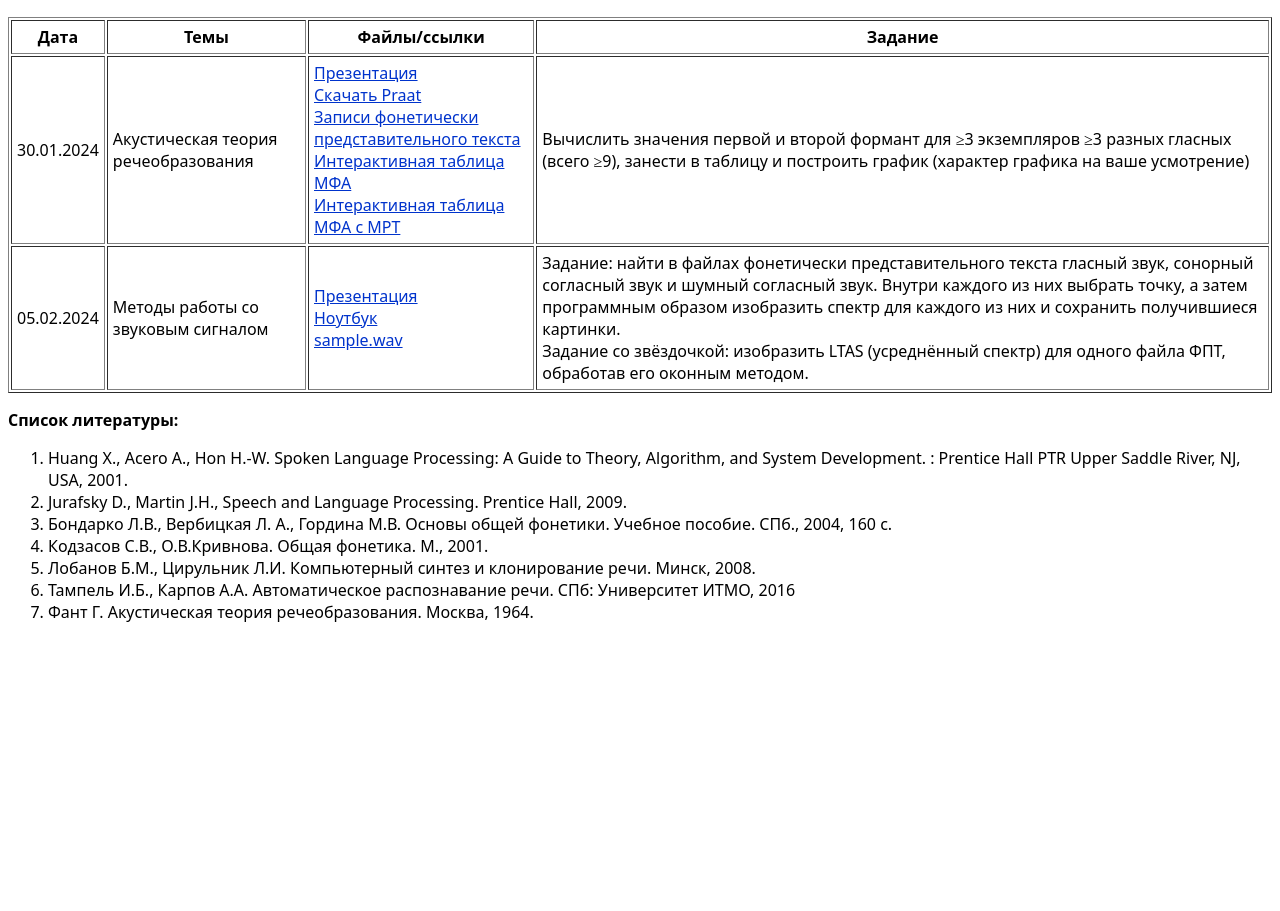
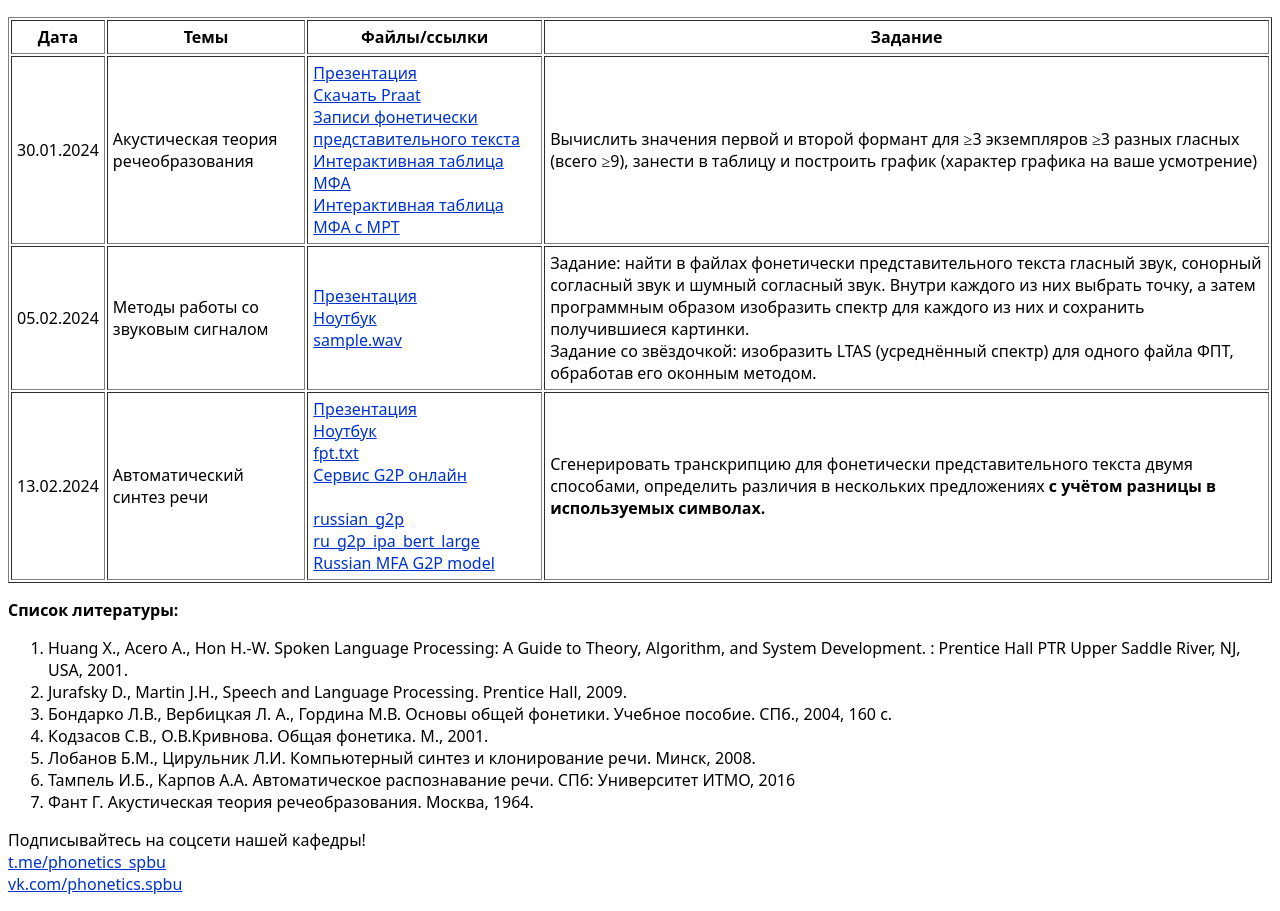
Before and after one commit to PKholyavin/speechtechhse, a plain HTML site: page index.html in a window 1280 px wide. Shown: the part 122-1033 px from the top of the page. Before the commit the page ends 800 px from the top, so only its background shows below. Drawn offline with Linux system fonts and the light colour scheme.

Commit message:
class 3 tts_intro

```diff
--- a/index.html
+++ b/index.html
@@ -1,8 +1,9 @@
 <!DOCTYPE html>
 <html>
-<title>Речевые технологии</title>
 
 <head>
+    <title>Речевые технологии</title>
+
     <link rel="shortcut icon"
     href="images/snail.png">
     <style>
@@ -46,9 +47,9 @@
         <td>30.01.2024</td>
         <td>Акустическая теория речеобразования</td>
         <td>
-            <a href=https://docs.google.com/presentation/d/1OzwYbpMqxhCJccZWsbpMYPqgpzJ2cijZ/edit?usp=drive_link&ouid=109821597768729125899&rtpof=true&sd=true>Презентация</a><br/>
-            <a href=https://www.fon.hum.uva.nl/praat>Скачать Praat</a><br/>
-            <a href=https://drive.google.com/drive/folders/1hKROzJco5KJTG19QMxua91eOQGrZnIAo?usp=sharing>Записи фонетически представительного текста</a><br/>
+            <a href="https://docs.google.com/presentation/d/1OzwYbpMqxhCJccZWsbpMYPqgpzJ2cijZ/edit?usp=drive_link&ouid=109821597768729125899&rtpof=true&sd=true">Презентация</a><br/>
+            <a href="https://www.fon.hum.uva.nl/praat">Скачать Praat</a><br/>
+            <a href="https://drive.google.com/drive/folders/1hKROzJco5KJTG19QMxua91eOQGrZnIAo?usp=sharing">Записи фонетически представительного текста</a><br/>
             <a href="https://www.internationalphoneticassociation.org/IPAcharts/inter_chart_2018/IPA_2018.html">Интерактивная таблица МФА</a><br/>
             <a href="https://sail.usc.edu/span/rtmri_ipa/je_2015.html">Интерактивная таблица МФА с МРТ</a><br/>
         </td>
@@ -71,6 +72,24 @@
             Задание со звёздочкой: изобразить LTAS (усреднённый спектр) для одного файла ФПТ, обработав его оконным методом.
         </td>
     </tr>
+    <tr>
+        <td>13.02.2024</td>
+        <td>Автоматический синтез речи</td>
+        <td>
+            <a href="https://docs.google.com/presentation/d/1pBNBu2TwW2mvHN6BWnG71VCubSO1nHaG/edit?usp=sharing&ouid=109821597768729125899&rtpof=true&sd=true">Презентация</a><br/>
+            <a href="https://colab.research.google.com/github/PKholyavin/speechtechhse/blob/main/g2p.ipynb">Ноутбук</a><br/>
+            <a href="fpt.txt">fpt.txt</a><br/>
+            <a href="https://clarin.phonetik.uni-muenchen.de/BASWebServices/interface/Grapheme2Phoneme">Сервис G2P онлайн</a><br/><br/>
+
+            <a href="https://github.com/nsu-ai/russian_g2p">russian_g2p</a><br/>
+            <a href="https://huggingface.co/bene-ges/ru_g2p_ipa_bert_large">ru_g2p_ipa_bert_large</a><br/>
+            <a href="https://mfa-models.readthedocs.io/en/latest/g2p/Russian/Russian%20MFA%20G2P%20model%20v2_0_0.html">Russian MFA G2P model</a><br/>
+        </td>
+        <td>
+            Сгенерировать транскрипцию для фонетически представительного текста двумя способами,
+            определить различия в нескольких предложениях <b>с учётом разницы в используемых символах.</b>
+        </td>
+    </tr>
 </table>
 
 <div>
@@ -86,6 +105,12 @@
     <li>Тампель И.Б., Карпов А.А. Автоматическое распознавание речи. СПб: Университет ИТМО, 2016</li>
     <li>Фант Г. Акустическая теория речеобразования. Москва, 1964.</li>
     </ol>
+
+    <p>
+        Подписывайтесь на соцсети нашей кафедры!<br/>
+        <a href="https://t.me/phonetics_spbu">t.me/phonetics_spbu</a><br/>
+        <a href="https://vk.com/phonetics.spbu">vk.com/phonetics.spbu</a><br/>
+    </p>
 </div>
 
 </body>
```
Also changed, not shown: fpt.txt (added), fpt_stresses.txt (added), 3 other files.
